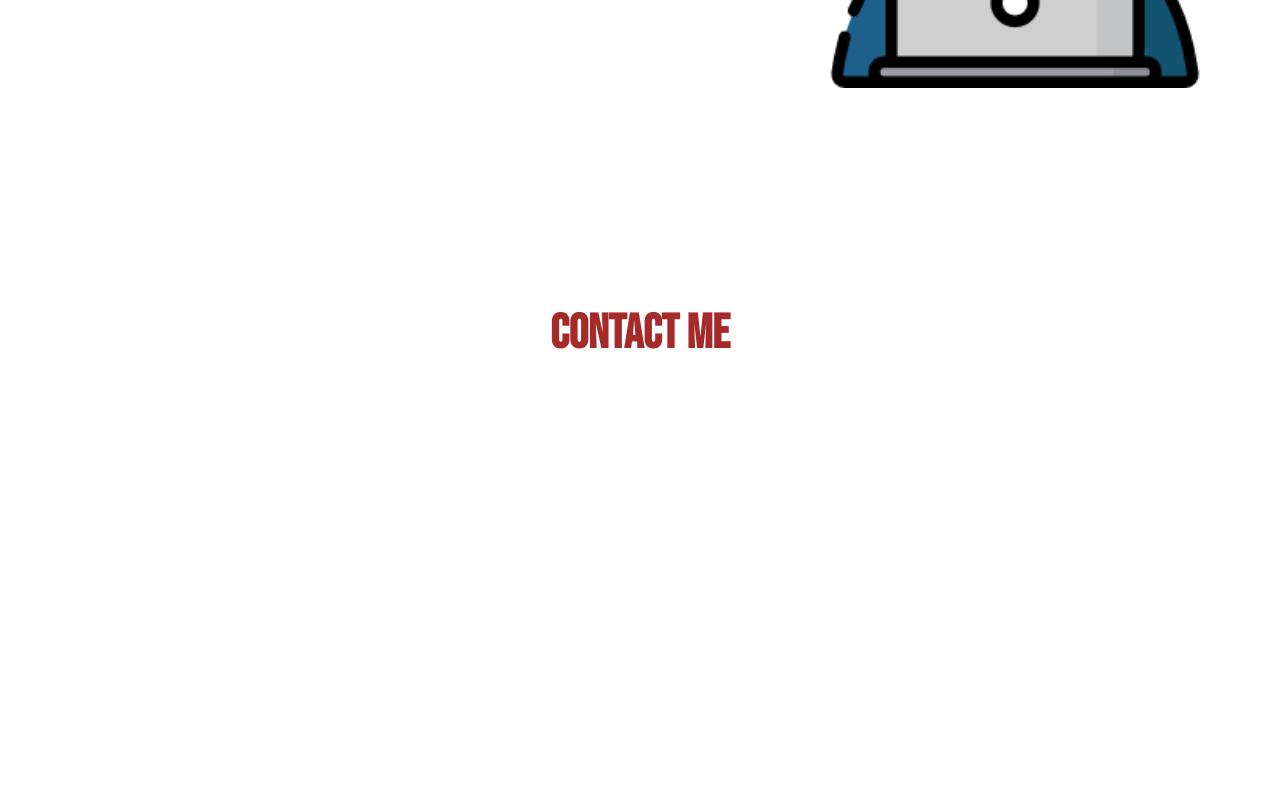
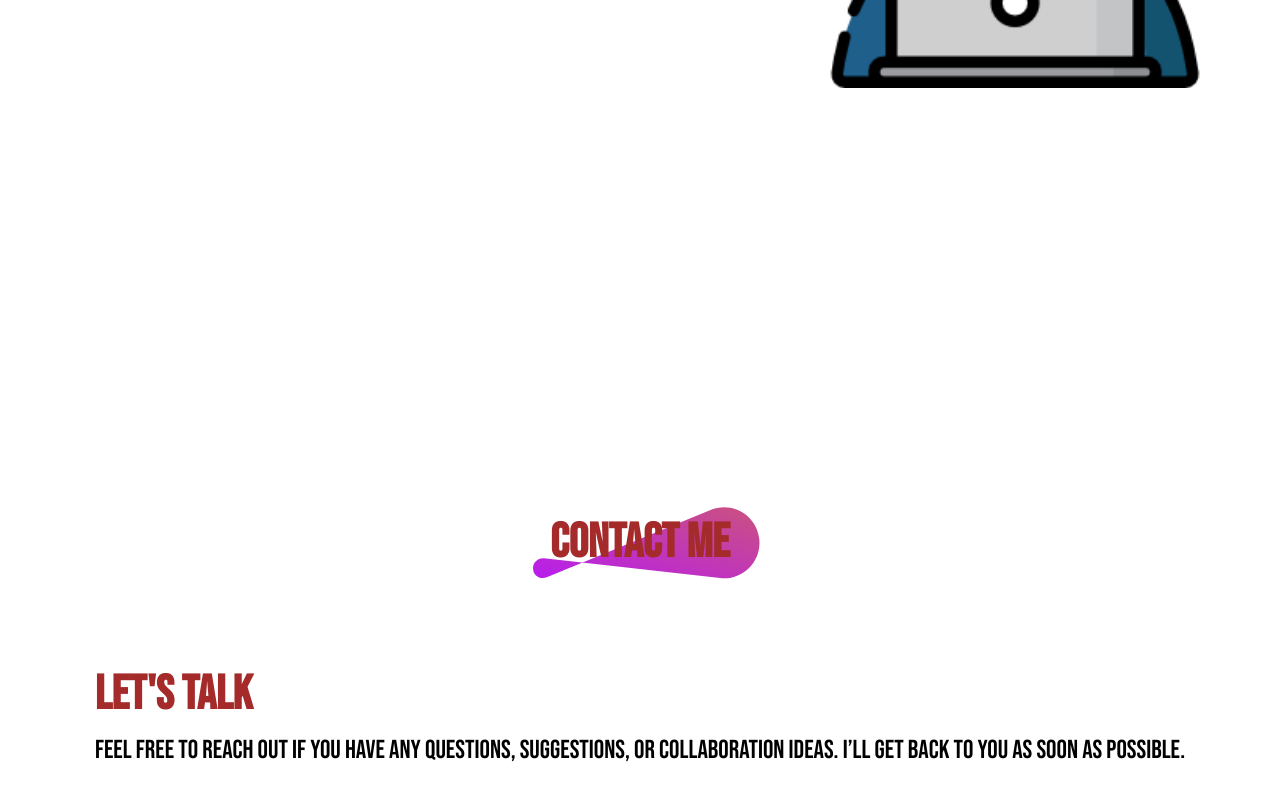
Before and after one commit to TeodorStevanovic/Portfolio-React-Vite, a React (Vite) app: page / in a window 1280 px wide. Shown: the part 1362-2162 px from the top of the page. Built offline with nearby package versions, Linux system fonts and the light colour scheme.

Commit message:
Implemented Contact component structure and base styling

```diff
--- a/src/App.css
+++ b/src/App.css
@@ -6,7 +6,7 @@
 
 html, body, #root {
   width: 100%;
-  height: 100vh;
+  min-height: 100vh;
   scroll-behavior: smooth;
 }
 
--- a/src/components/Contact/Contact.css
+++ b/src/components/Contact/Contact.css
@@ -1,9 +1,24 @@
 .contact-container {
     width: 100%;
     height: 100vh;
+    display: flex;
+    justify-content: center;
+    flex-direction: column;
+    align-items: center;
+    gap: 80px;
 }
 
 .contact-title {
-    text-align: center;
-    padding-top: 60px;
+    position: relative;
 }
+
+.contact-title h1 {
+    padding: 0px 30px;
+}
+
+.contact-title img {
+    position: absolute;
+    bottom: 0;
+    right: 0;
+    z-index: -1;
+}
--- a/src/components/Contact/Contact.jsx
+++ b/src/components/Contact/Contact.jsx
@@ -1,16 +1,30 @@
 import React, { useContext } from "react";
 import LanguageContext from "../../context/LanguageContext";
+import theme_pattern from "../../assets/theme_pattern.svg";
 import "./Contact.css";
 
 const Contact = () => {
-    const {language} = useContext(LanguageContext);
-    const texts = {
-        sr: {title: "Kontaktiraj me"},
-        en: {title: "Contact me"}
-    }
+  const { language } = useContext(LanguageContext);
+  const texts = {
+    sr: { title: "Kontaktiraj me" },
+    en: { title: "Contact me" },
+  };
   return (
     <section id="contact" className="contact-container">
-      <h1 className="contact-title">{texts[language].title}</h1>
+      <div className="contact-title">
+        <h1>{texts[language].title}</h1>
+        <img src={theme_pattern} alt="" />
+      </div>
+      <div className="contact-section">
+        <div className="contact-left">
+          <h1>Let's Talk</h1>
+          <p>
+            Feel free to reach out if you have any questions, suggestions, or
+            collaboration ideas. I’ll get back to you as soon as possible.
+          </p>
+        </div>
+        <div className="contact-right"></div>
+      </div>
     </section>
   );
 };
```
Also changed, not shown: src/assets/theme_pattern.svg (added).
